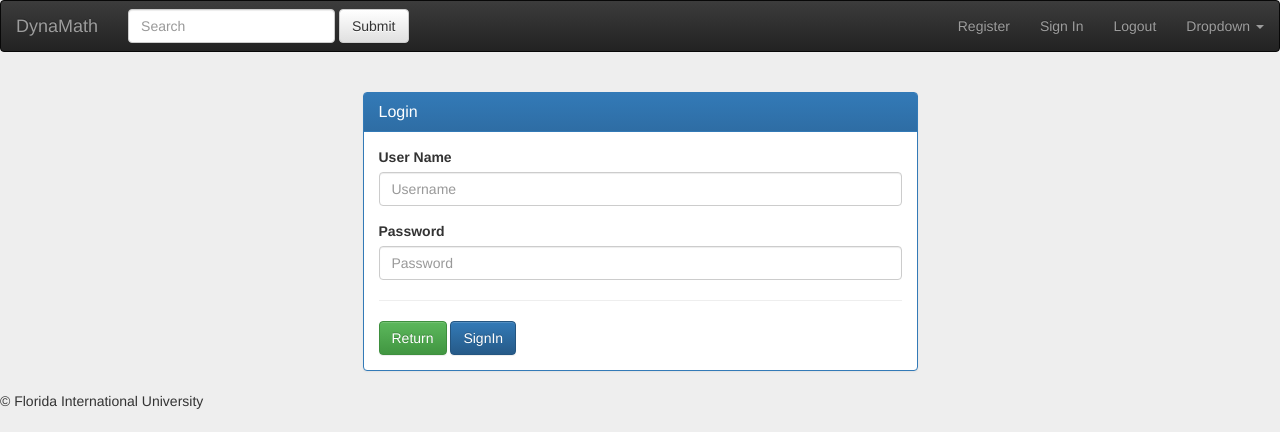
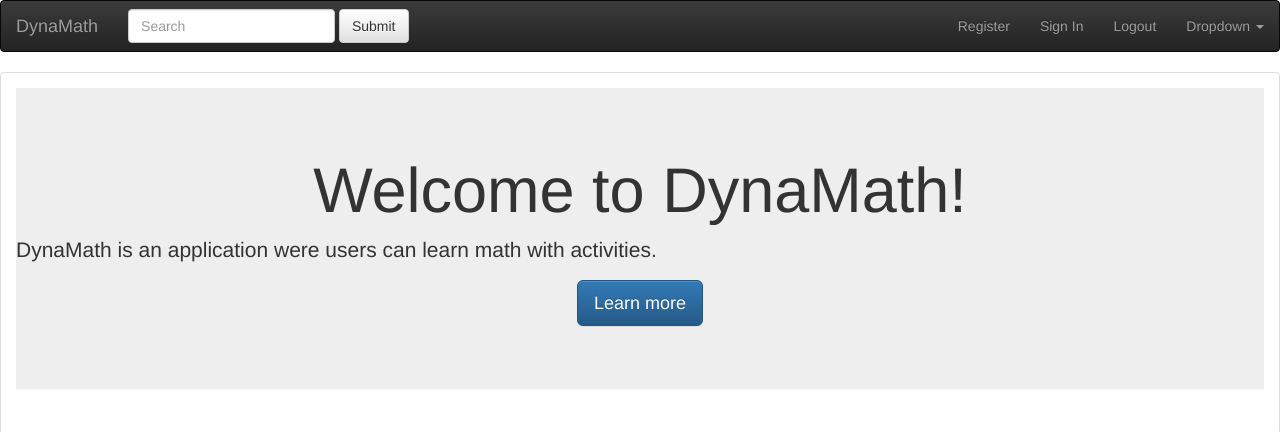
Before and after one commit to FIU-SCIS-Senior-Projects/Dynamic-Mathematics-Priciples, a PHP site: page / in a window 1280 px wide. Shown: the top 432 px of the page. Before the commit the page ends 409 px from the top, so only its background shows below. Run offline with PHP 8.4, Linux system fonts and the light colour scheme; some libraries are stand-ins or nearby versions.

Commit message:
Update index.php
updated index.php

```diff
--- a/index.php
+++ b/index.php
@@ -3,47 +3,93 @@ include 'core/init.php';
 include 'includes/overall/header.php'; ?>
 
 
+<div class="panel panel-default">
+ <div class="panel-body">
+  <div class="jumbotron">
+ <h1><center>Welcome to DynaMath!</center></h1>
+  <p>DynaMath is an application were users can learn math with activities.</p>
+  <p><center><a class="btn btn-primary btn-lg" href="#" role="button">Learn more</a></center></p>
+</div>
+  </div>
+</div>
+<!--                                                               -->
 
-<body style = background:#eee;>
-   <div class="container">
-		<br>
-		<div class="row">
-				<!--left side-->
-				<div class="col-md-3"></div>
+<div class="row">
+	<!-- left item -->
+  <div class="col-sm-6 col-md-4">
+    <div class="thumbnail">
+      <img src="img3.gif" alt="html5" height="180" width="180">
+      <div class="caption">
+        <h3>Fun facts</h3>
+        <p>This section contains........</p>
+        <p><a href="#" class="btn btn-primary" role="button">View details</a></p>
+      </div>
+    </div>
+  </div>
+  <!-- center item -->
+  <div class="col-sm-6 col-md-4">
+    <div class="thumbnail">
+      <img src="img4.jpg" alt="img4" height="1600" width="160" >
+      <div class="caption">
+        <h3>About Us</h3>
+        <p>This section contains........</p>
+        <p><a href="#" class="btn btn-primary" role="button">View details</a></p>
+      </div>
+    </div>
+  </div>
+  <!-- right item -->
+  <div class="col-sm-6 col-md-4">
+    <div class="thumbnail">
+      <img src="img6.jpg" alt="img6" height="125" width="125">
+      <div class="caption">
+        <h3>Activities</h3>
+        <p>This section contains........</p>
+        <p><a href="#" class="btn btn-primary" role="button">View details</a></p>
+      </div>
+    </div>
+  </div>
 
-				<!--center-->
-				<div class="col-md-6">
-					<!-- sign in form -->
-					<div class="panel panel-primary">
-						<div class="panel-heading">
-							<h3 class="panel-title">Login</h3>
-						</div>
-						<div class="panel-body">
-							<form action = "login.php" method= "POST">
-								<div class="form-group">
-									<label for="inputUsername1">User Name</label>
-									<input name="username" type="username" class="form-control" id="inputUsername1" placeholder="Username">
+</div> <!-- end of row -->
 
-								</div>
-								<div class="form-group">
-									<label for="inputPassword1">Password</label>
-									<input name="password" type="password" class="form-control" id="inputPassword1" placeholder="Password">
-								</div>
-								<hr/>
-								<button type="button" class="btn btn-success">Return</button>
-								<button type="submit" class="btn btn-primary" >SignIn</button>
-								<br>
-							</form>
-						</div>
-					</div>
-					<!-- EO sign in form -->
-				</div>
+<div class="row">
+	<!-- left item -->
+  <div class="col-sm-6 col-md-4">
+    <div class="thumbnail">
+      <img src="img8.png" alt="img8" height="170" width="170">
+      <div class="caption">
+        <h3>History</h3>
+        <p>This section contains........</p>
+        <p><a href="#" class="btn btn-primary" role="button">View details</a></p>
+      </div>
+    </div>
+  </div>
 
-				<!--right side-->
-				<div class="col-md-3"></div>
-		</div>
+  	<div class="col-sm-6 col-md-4">
+    <div class="thumbnail">
+      <img src="img4.jpg" alt="img4" height="190" width="190" >
+      <div class="caption">
+        <h3>Suggestios</h3>
+        <p>This section contains........</p>
+        <p><a href="#" class="btn btn-primary" role="button">View details</a></p>
+      </div>
+    </div>
+  </div>
 
-	</div>
+  	<!-- right item -->
+  <div class="col-sm-6 col-md-4">
+    <div class="thumbnail">
+      <img src="img8.png" alt="img8" height="170" width="170">
+      <div class="caption">
+        <h3>About Us</h3>
+        <p>This section contains........</p>
+        <p><a href="#" class="btn btn-primary" role="button">View details</a></p>
+      </div>
+    </div>
+  </div>
+
+
+</div>
+<!-- end of row -->
 
 	<!-- jQuery (necessary for Bootstrap's JavaScript plugins) -->
     <script src="https://ajax.googleapis.com/ajax/libs/jquery/1.11.3/jquery.min.js"></script>
```
